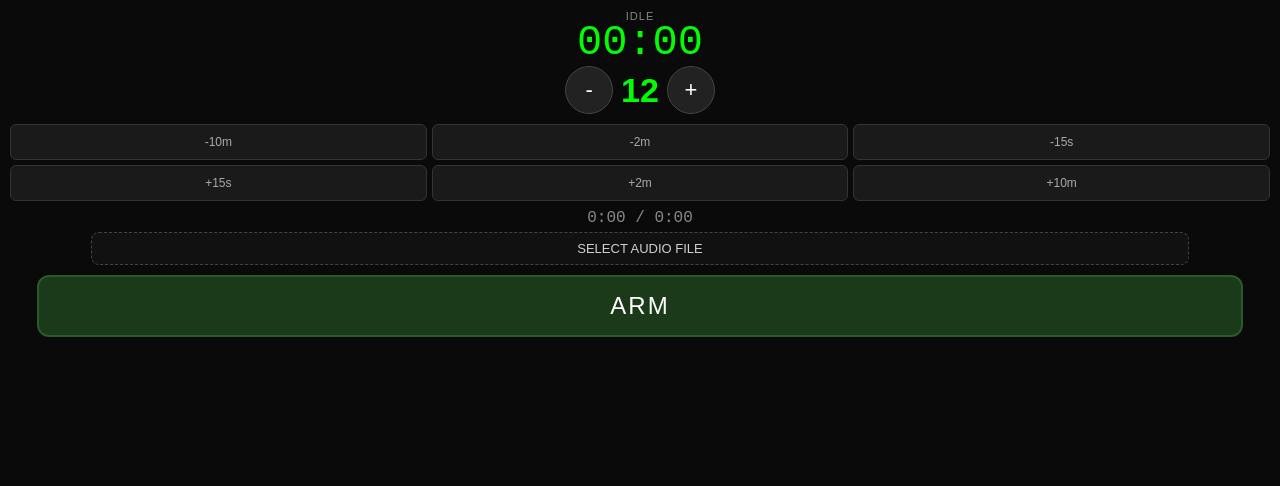
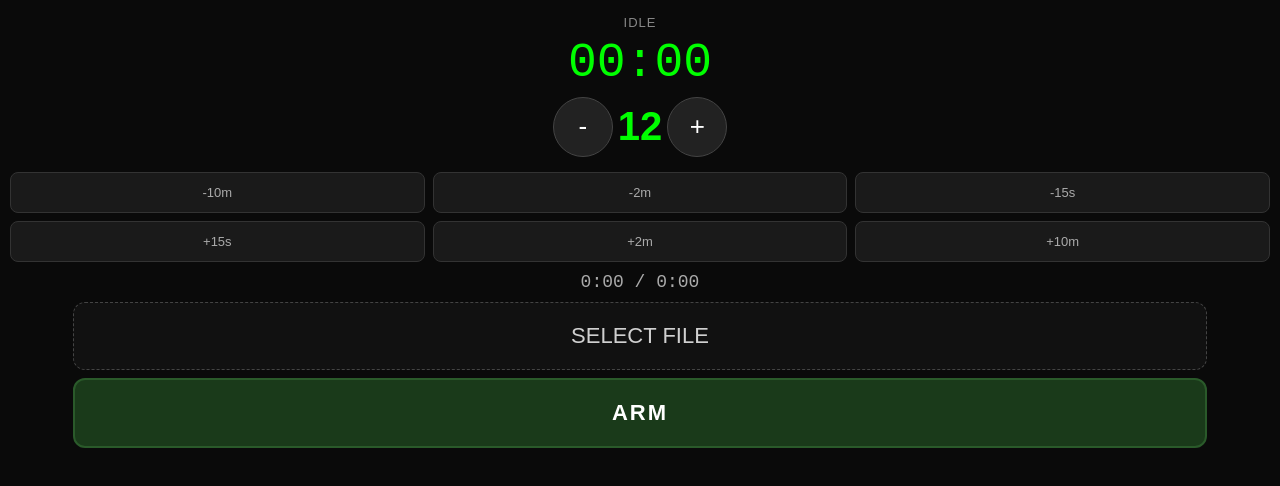
Before and after one commit to AHKV2Developer/Sleep-Timer-Non-Persistent, a plain HTML site: page middleweight.html in a window 1280 px wide. Drawn offline with Linux system fonts and the light colour scheme.

Commit message:
Upgrade to Sleep Player LIGHT v6 with UI adjustments

```diff
--- a/middleweight.html
+++ b/middleweight.html
@@ -2,55 +2,60 @@
 <html lang="en">
 <head>
     <meta charset="UTF-8">
-    <title>Sleep Player LIGHT v5</title>
+    <title>Sleep Player LIGHT v6</title>
     <meta name="viewport" content="width=device-width, initial-scale=1, maximum-scale=1, user-scalable=no">
     <style>
-        body { font-family: sans-serif; background: #0a0a0a; color: #d0d0d0; text-align: center; padding: 5px; margin: 0; overflow: hidden; }
+        body { font-family: sans-serif; background: #0a0a0a; color: #d0d0d0; text-align: center; padding: 10px; margin: 0; overflow: hidden; }
 
-        #status { font-size: 11px; color: #888; margin-top: 5px; letter-spacing: 1px; height: 1.1em; text-transform: uppercase; }
-        #timeLeft { font-size: 42px; font-family: monospace; color: #00ff00; margin: 0; line-height: 1; }
+        #status { font-size: 13px; color: #888; margin: 5px 0; letter-spacing: 1px; height: 1.2em; text-transform: uppercase; }
+        #timeLeft { font-size: 48px; font-family: monospace; color: #00ff00; margin: 2px 0; }
 
-        .val { font-size: 34px; font-weight: bold; color: #00ff00; }
-        .adj-btn { width: 48px; height: 48px; font-size: 22px; border-radius: 50%; background: #222; color: white; border: 1px solid #444; margin: 2px 8px; }
+        .val { font-size: 40px; font-weight: bold; color: #00ff00; }
+        .adj-btn { width: 60px; height: 60px; font-size: 26px; border-radius: 50%; background: #222; color: white; border: 1px solid #444; margin: 5px; }
 
-        .nav-grid { display: grid; grid-template-columns: repeat(3, 1fr); gap: 5px; margin: 8px 5px; }
-        .nav-btn { padding: 10px 2px; font-size: 12px; background: #1a1a1a; border: 1px solid #333; color: #aaa; border-radius: 6px; }
+        .nav-grid { display: grid; grid-template-columns: repeat(3, 1fr); gap: 8px; margin: 10px 0; }
+        .nav-btn { padding: 12px 2px; font-size: 13px; background: #1a1a1a; border: 1px solid #333; color: #aaa; border-radius: 8px; }
 
-        #trackProgress { font-size: 16px; font-family: monospace; color: #888; margin: 5px 0; }
+        #trackProgress { font-size: 18px; font-family: monospace; color: #aaa; margin-bottom: 10px; }
 
-        /* REFINED FILE BOX */
+        /* MATCHED SIZE BOX */
         #fileInput { display: none; }
         .file-label {
             display: block;
-            padding: 8px;
+            padding: 20px; /* Matched to ARM button padding */
             border: 1px dashed #444;
-            border-radius: 8px;
-            margin: 5px auto;
-            width: 85%; /* Slightly narrower than ARM button */
+            border-radius: 12px;
+            margin: 8px auto;
+            width: 90%;
             cursor: pointer;
             background: #111;
-            font-size: 13px;
+            font-size: 22px; /* Matched to ARM font size */
+            font-weight: normal; /* Not bold */
             white-space: nowrap;
             overflow: hidden;
             text-overflow: ellipsis;
+            box-sizing: border-box;
         }
-        .file-label.loaded { border: 1px solid #2a5a2a; background: #0d1a0d; color: #fff; }
+        .file-label.loaded {
+            border: 1px solid #2a5a2a;
+            background: #0d1a0d;
+            color: #fff;
+        }
 
         /* THE ARM BUTTON */
         .arm-btn {
-            width: 95%;
-            padding: 15px;
-            font-size: 24px; /* Matches previous ARM size */
-            font-weight: normal; /* Not bold */
+            width: 90%;
+            padding: 20px;
+            font-size: 22px;
             background: #1a3a1a;
             color: white;
             border: 2px solid #2a5a2a;
             border-radius: 12px;
+            font-weight: bold; /* Keeping ARM bold for visual hierarchy */
             letter-spacing: 2px;
-            margin-top: 5px;
         }
 
-        .stop-btn { width: 95%; padding: 15px; font-size: 20px; background: #500; color: white; border: none; border-radius: 12px; margin-top: 5px; display: none; }
+        .stop-btn { width: 90%; padding: 18px; font-size: 20px; background: #500; color: white; border: none; border-radius: 12px; margin-top: 5px; display: none; }
     </style>
 </head>
 <body>
@@ -58,7 +63,7 @@
     <div id="status">IDLE</div>
     <div id="timeLeft">00:00</div>
 
-    <div style="display: flex; align-items: center; justify-content: center; margin-bottom: 5px;">
+    <div style="display: flex; align-items: center; justify-content: center;">
         <button class="adj-btn" onclick="adjustTime(-1)">-</button>
         <span id="timeVal" class="val">12</span>
         <button class="adj-btn" onclick="adjustTime(1)">+</button>
@@ -76,7 +81,7 @@
     <div id="trackProgress">0:00 / 0:00</div>
 
     <input type="file" id="fileInput" accept="audio/*" onchange="handleFile(this)">
-    <label for="fileInput" class="file-label" id="fileLabel">SELECT AUDIO FILE</label>
+    <label for="fileInput" class="file-label" id="fileLabel">SELECT FILE</label>
 
     <button id="startBtn" class="arm-btn" onclick="armSystem()">ARM</button>
     <button id="stopBtn" class="stop-btn" onclick="stopSystem()">STOP</button>
```
